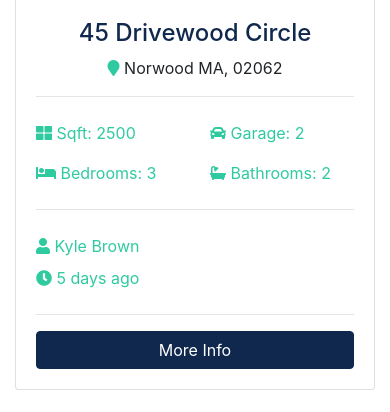
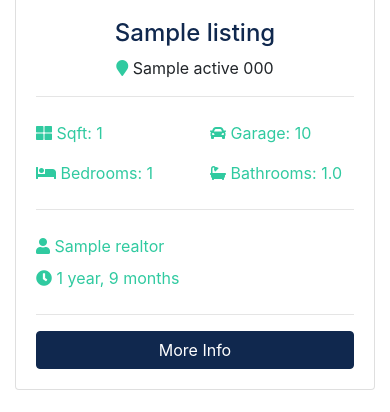
Before and after one commit to Benson-Gikonyo/django-real-estate-web-app, a Django app: page / in a window 390 px wide. Shown: the part 1194-1606 px from the top of the page. Run offline with Django 3.2, Linux system fonts and the light colour scheme; tables that the repository leaves empty hold one stand-in row (values such as "Sample post"); grey boxes marked "Sample" are stand-in pictures; some libraries are stand-ins or nearby versions.

Commit message:
Edited about & index pages, pages.views & models.py
Made content loading more dynamic  for index and about pages.
Removed unnessecary  bathroom field in  listings.models.py.

```diff
--- a/real_estate_proj/listings/models.py
+++ b/real_estate_proj/listings/models.py
@@ -16,7 +16,6 @@ class Listing(models.Model):
     description = models.TextField(blank=True)
     price = models.IntegerField()
     bedrooms = models.IntegerField()
-    bathrooms = models.IntegerField()
     bathrooms = models.DecimalField(max_digits=2, decimal_places=1)
     garage = models.IntegerField(default=0)
     sqft = models.IntegerField()
--- a/real_estate_proj/pages/views.py
+++ b/real_estate_proj/pages/views.py
@@ -1,9 +1,32 @@
 from django.shortcuts import render
+from listings.models import Listing
+from realtors.models import Realtor
+
 
 # Create your views here.
 
+
 def index(request):
-    return render(request, 'pages/index.html')
+    # get all listings, order by listdate desc, filter by ispublished
+    #[:3] limits no. of listings to 3
+    listings = Listing.objects.order_by('-list_date').filter(is_published=True)[:3]
+
+    context = {
+        'listings':listings
+    }
+
+    return render(request, 'pages/index.html',context)
 
 def about(request):
-    return render(request, 'pages/about.html')
+    # get all realtors
+    realtors = Realtor.objects.order_by('-hire_date')
+
+    # get MVP
+    mvp_realtors = Realtor.objects.all().filter(is_mvp=True)
+
+    context = {
+        'realtors': realtors,
+        'mvp_realtors': mvp_realtors
+    }
+
+    return render(request, 'pages/about.html', context)
--- a/real_estate_proj/templates/pages/index.html
+++ b/real_estate_proj/templates/pages/index.html
@@ -1,6 +1,10 @@
 {% extends 'base.html' %}
 
+{% load humanize %}
+
 {% block content %}
+
+
 <!-- Showcase -->
 <section id="showcase">
   <div class="container text-center">
@@ -9,7 +13,8 @@
         <h1 class="display-4 mb-4">
           Property Searching Just Got So Easy
         </h1>
-          <p class="lead">Lorem ipsum dolor sit, amet consectetur adipisicing elit. Recusandae quas, asperiores eveniet vel nostrum magnam
+        <p class="lead">Lorem ipsum dolor sit, amet consectetur adipisicing elit. Recusandae quas, asperiores eveniet
+          vel nostrum magnam
           voluptatum tempore! Consectetur, id commodi!</p>
         <div class="search">
           <form action="search.html">
@@ -130,134 +135,66 @@
   <div class="container">
     <h3 class="text-center mb-3">Latest Listings</h3>
     <div class="row">
-        <!-- Listing 1 -->
+
+     <!--check for listings and loop through them-->
+      {% if listings %}
+        {% for listing in listings %}
+
           <div class="col-md-6 col-lg-4 mb-4">
             <div class="card listing-preview">
-            <img class="card-img-top" src="assets/img/homes/home-1.jpg" alt="">
+              <img class="card-img-top" src="{{ listing.photo_main.url }}" alt="">
               <div class="card-img-overlay">
                 <h2>
-                <span class="badge badge-secondary text-white">$490,000</span>
+                  <span class="badge badge-secondary text-white">{{ listing.price | intcomma }}</span>
                 </h2>
               </div>
               <div class="card-body">
                 <div class="listing-heading text-center">
-                <h4 class="text-primary">45 Drivewood Circle</h4>
+                  <h4 class="text-primary">{{ listing.title }}</h4>
                   <p>
-                  <i class="fas fa-map-marker text-secondary"></i> Norwood MA, 02062</p>
+                    <i class="fas fa-map-marker text-secondary"></i> {{ listing.city }} {{ listing.state }} {{ listing.zipcode }}
+                  </p>
                 </div>
                 <hr>
                 <div class="row py-2 text-secondary">
                   <div class="col-6">
-                  <i class="fas fa-th-large"></i> Sqft: 2500</div>
+                    <i class="fas fa-th-large"></i> Sqft: {{ listing.sqft }}
+                  </div>
                   <div class="col-6">
-                  <i class="fas fa-car"></i> Garage: 2</div>
+                    <i class="fas fa-car"></i> Garage: {{ listing.garage }}
+                  </div>
                 </div>
                 <div class="row py-2 text-secondary">
                   <div class="col-6">
-                  <i class="fas fa-bed"></i> Bedrooms: 3</div>
+                    <i class="fas fa-bed"></i> Bedrooms: {{ listing.bedrooms }}
+                  </div>
                   <div class="col-6">
-                  <i class="fas fa-bath"></i> Bathrooms: 2</div>
+                    <i class="fas fa-bath"></i> Bathrooms: {{ listing.bathrooms }}
+                  </div>
                 </div>
                 <hr>
                 <div class="row py-2 text-secondary">
                   <div class="col-6">
-                  <i class="fas fa-user"></i> Kyle Brown</div>
+                    <i class="fas fa-user"></i> {{ listing.realtor }}
+                  </div>
                 </div>
                 <div class="row text-secondary pb-2">
                   <div class="col-6">
-                  <i class="fas fa-clock"></i> 5 days ago</div>
+                    <i class="fas fa-clock"></i> {{ listing.list_date | timesince }}
+                  </div>
                 </div>
                 <hr>
-              <a href="listing.html" class="btn btn-primary btn-block">More Info</a>
+                <a href="{% url 'listing' listing.id %}" class="btn btn-primary btn-block">More Info</a>
               </div>
             </div>
           </div>
+        {% endfor %}
 
-        <!-- Listing 2 -->
-        <div class="col-md-6 col-lg-4 mb-4">
-          <div class="card listing-preview">
-            <img class="card-img-top" src="assets/img/homes/home-2.jpg" alt="">
-            <div class="card-img-overlay">
-              <h2>
-                <span class="badge badge-secondary text-white">$550,000</span>
-              </h2>
+      {% else %}
+        <div class="col-md-12">
+          <p>no listings available</p>
         </div>
-            <div class="card-body">
-              <div class="listing-heading text-center">
-                <h4 class="text-primary">18 Jefferson Lane</h4>
-                <p>
-                  <i class="fas fa-map-marker text-secondary"></i> Woburn MA, 01801</p>
-              </div>
-              <hr>
-              <div class="row py-2 text-secondary">
-                <div class="col-6">
-                  <i class="fas fa-th-large"></i> Sqft: 3200</div>
-                <div class="col-6">
-                  <i class="fas fa-car"></i> Garage: 1</div>
-              </div>
-              <div class="row py-2 text-secondary">
-                <div class="col-6">
-                  <i class="fas fa-bed"></i> Bedrooms: 4</div>
-                <div class="col-6">
-                  <i class="fas fa-bath"></i> Bathrooms: 2.5</div>
-              </div>
-              <hr>
-              <div class="row py-2 text-secondary">
-                <div class="col-6">
-                  <i class="fas fa-user"></i> Mark Hudson</div>
-              </div>
-              <div class="row text-secondary pb-2">
-                <div class="col-6">
-                  <i class="fas fa-clock"></i> 5 days ago</div>
-              </div>
-              <hr>
-              <a href="listing.html" class="btn btn-primary btn-block">More Info</a>
-            </div>
-          </div>
-        </div>
-
-        <!-- Listing 3 -->
-        <div class="col-md-6 col-lg-4 mb-4">
-          <div class="card listing-preview">
-            <img class="card-img-top" src="assets/img/homes/home-3.jpg" alt="">
-            <div class="card-img-overlay">
-              <h2>
-                <span class="badge badge-secondary text-white">$580,000</span>
-              </h2>
-            </div>
-            <div class="card-body">
-              <div class="listing-heading text-center">
-                <h4 class="text-primary">187 Woodrow Street</h4>
-                <p>
-                  <i class="fas fa-map-marker text-secondary"></i> Salem MA, 01915</p>
-              </div>
-              <hr>
-              <div class="row py-2 text-secondary">
-                <div class="col-6">
-                  <i class="fas fa-th-large"></i> Sqft: 3107</div>
-                <div class="col-6">
-                  <i class="fas fa-car"></i> Garage: 0</div>
-              </div>
-              <div class="row py-2 text-secondary">
-                <div class="col-6">
-                  <i class="fas fa-bed"></i> Bedrooms: 4</div>
-                <div class="col-6">
-                  <i class="fas fa-bath"></i> Bathrooms: 3</div>
-              </div>
-              <hr>
-              <div class="row py-2 text-secondary">
-                <div class="col-6">
-                  <i class="fas fa-user"></i> Mark Hudson</div>
-              </div>
-              <div class="row text-secondary pb-2">
-                <div class="col-6">
-                  <i class="fas fa-clock"></i> 5 days ago</div>
-              </div>
-              <hr>
-              <a href="listing.html" class="btn btn-primary btn-block">More Info</a>
-            </div>
-          </div>
-        </div>
+      {% endif %}
 
     </div>
   </div>
@@ -270,21 +207,24 @@
         <i class="fas fa-comment fa-4x mr-4"></i>
         <hr>
         <h3>Consulting Services</h3>
-          <p>Lorem ipsum dolor sit amet consectetur adipisicing elit. Incidunt, debitis nam! Repudiandae, provident iste consequatur
+        <p>Lorem ipsum dolor sit amet consectetur adipisicing elit. Incidunt, debitis nam! Repudiandae, provident iste
+          consequatur
           hic dignissimos ratione ea quae.</p>
       </div>
       <div class="col-md-4">
         <i class="fas fa-home fa-4x mr-4"></i>
         <hr>
         <h3>Propery Management</h3>
-          <p>Lorem ipsum dolor sit amet consectetur adipisicing elit. Incidunt, debitis nam! Repudiandae, provident iste consequatur
+        <p>Lorem ipsum dolor sit amet consectetur adipisicing elit. Incidunt, debitis nam! Repudiandae, provident iste
+          consequatur
           hic dignissimos ratione ea quae.</p>
       </div>
       <div class="col-md-4">
         <i class="fas fa-suitcase fa-4x mr-4"></i>
         <hr>
         <h3>Renting & Selling</h3>
-          <p>Lorem ipsum dolor sit amet consectetur adipisicing elit. Incidunt, debitis nam! Repudiandae, provident iste consequatur
+        <p>Lorem ipsum dolor sit amet consectetur adipisicing elit. Incidunt, debitis nam! Repudiandae, provident iste
+          consequatur
           hic dignissimos ratione ea quae.</p>
       </div>
     </div>
```
Also changed, not shown: real_estate_proj/templates/pages/about.html (+35 -30 lines). Lines whose indentation alone changed are shown as unchanged.
